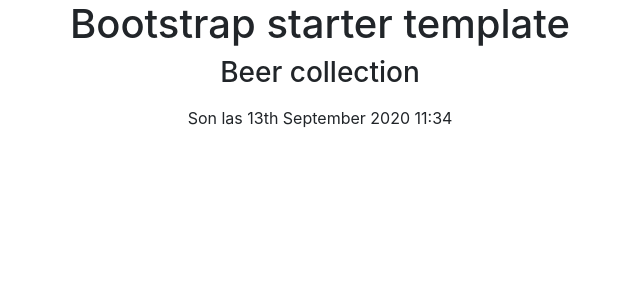
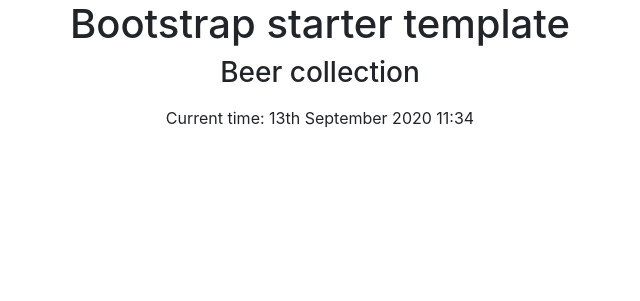
Before and after one commit to natgarea/simple-django-app, a Django app: template beers/templates/beer_list.html in a window 1280 px wide. Shown: the part 128-429 px from the top of the page, without its empty margins (320-960 px from the left). Run offline with Django 3.2, Linux system fonts and the light colour scheme; the template is opened without the code that fills it, so the values that code supplies are empty; some libraries are stand-ins or nearby versions.

Commit message:
Fix clock template

```diff
--- a/templates/clock.html
+++ b/templates/clock.html
@@ -1 +1 @@
-Son las {% now "jS F Y H:i" %}
+Current time: {% now "jS F Y H:i" %}
```
